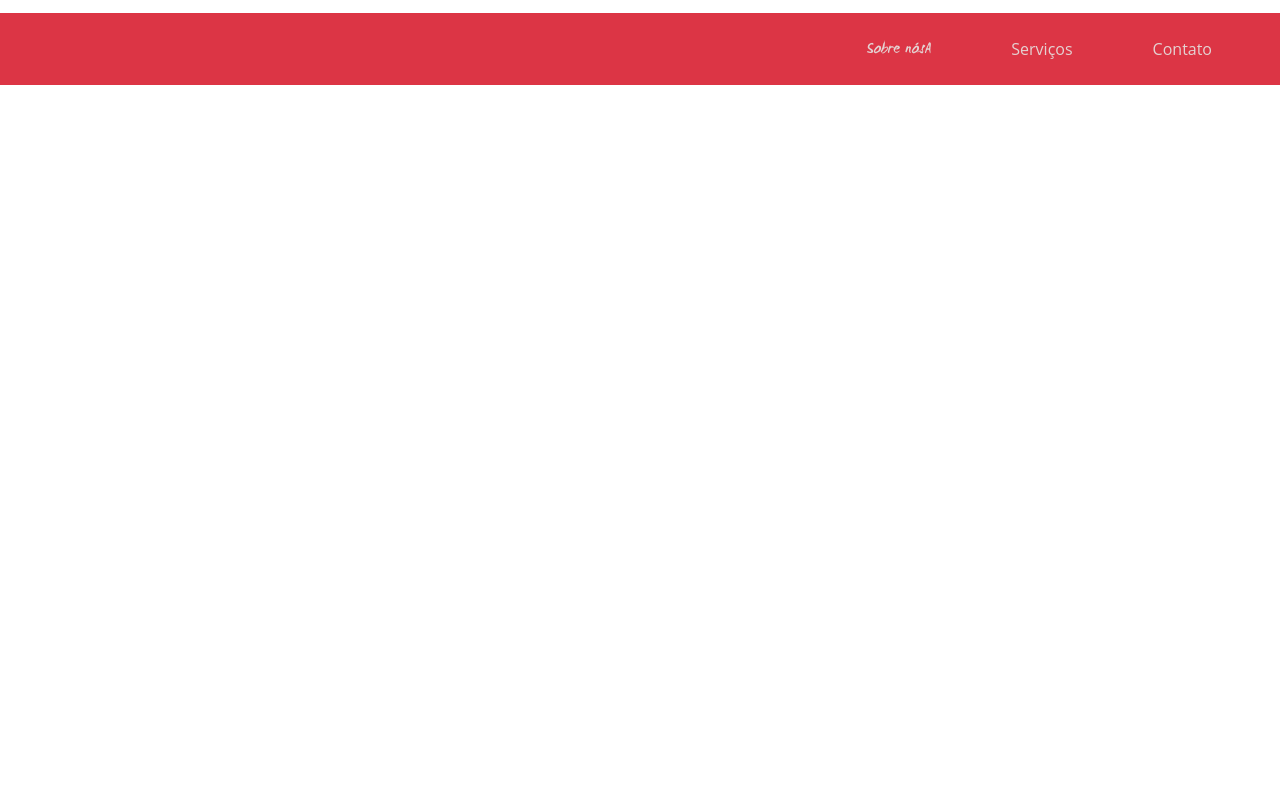
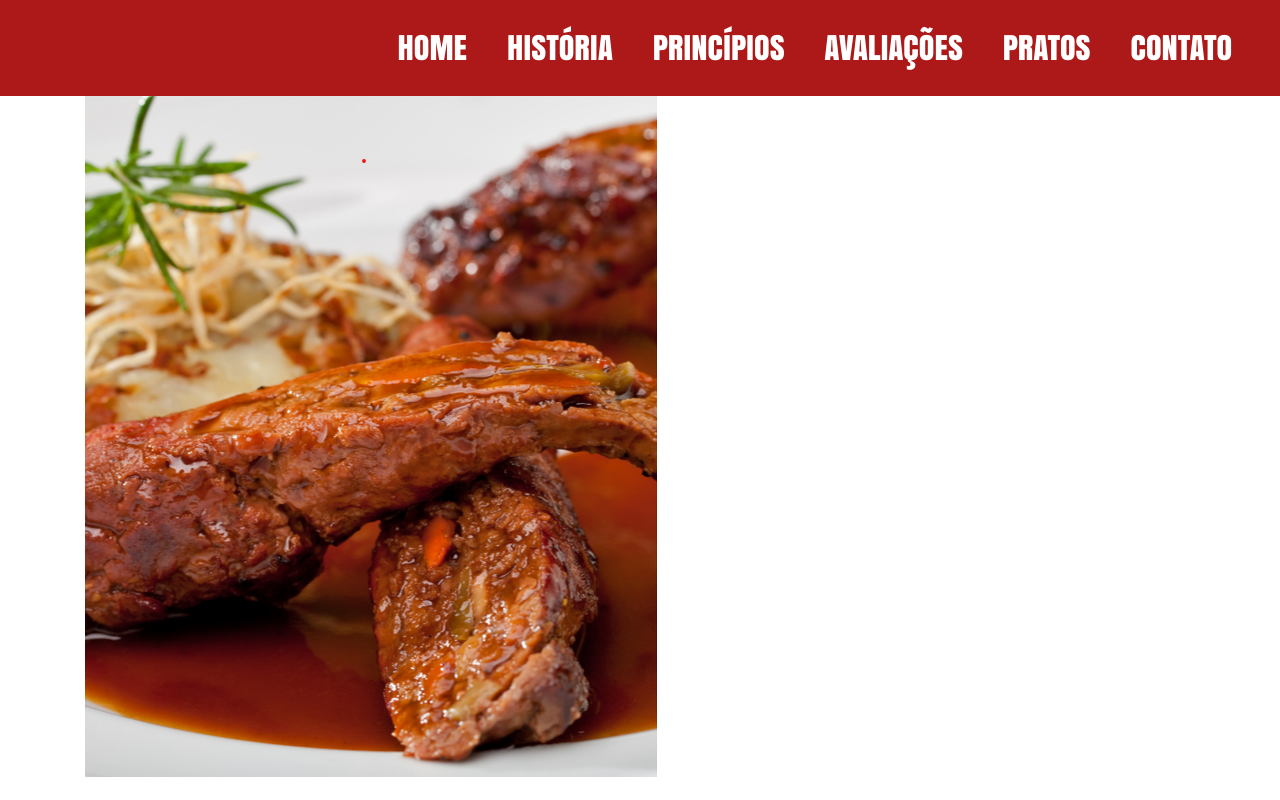
Before and after one commit to RainhadaPauloEiro/TCC-site-, a plain HTML site: page index.html in a window 1280 px wide. Drawn offline with nearby package versions, Linux system fonts and the light colour scheme.

Commit message:
continuação

```diff
--- a/css/principal.css
+++ b/css/principal.css
@@ -1,22 +1,20 @@
 @font-face {
-    font-family:'WC-B';
-    src: url('/Fonts/WCManoNegraBta/WCManoNegraBta.ttf')
-    format('TrueType');
+    font-family: WC;
+    src: url(../Fonts/WCManoNegraBta/WCManoNegraBta.ttf);
+  }
+@font-face{
+    font-family: Anton;
+    src: url(../Fonts/Anton.ttf);
 }
-.menuresponsivo {
-    position: absolute;
-    width: 100%;
-    font-family: 'Open Sans', sans-serif;
-    margin-top: 1%;
-    margin-right: 2%;
+
+.navbar{
+    background-color: #ad1818;
 }
 
 .navbar-nav > li > a{
-    color: rgb(228, 209, 209) !important;
-}
-.nav-item{
-    margin: 0 20px;
+    color: rgb(255, 255, 255) !important;
 }
 #linka{
-font-family: WC-B;
+font-family: Anton;
+font-size: 2em;
 }
--- a/index.html
+++ b/index.html
@@ -17,26 +17,41 @@
 <body>
 
   <header class="menuresponsivo">
-    <nav class="navbar navbar-expand-lg navbar-light py-3  bg-danger">
+    <nav class="navbar navbar-expand-lg navbar-light py-3 ">
       <button class="navbar-toggler ml-auto" type="button" data-toggle="collapse" data-target="#navbarNav" aria-controls="navbarNav" aria-expanded="false" aria-label="Toggle navigation">
         <span class="navbar-toggler-icon"></span>
       </button>
       <div class="collapse navbar-collapse ml-auto" id="navbarNav">
         <ul class="navbar-nav ml-auto">
           <li class="nav-item  ">
-            <a class="nav-link mr-4" id="linka" href="#">Sobre nósA</a>
+            <a class="nav-link mr-4" id="linka" href="#">HOME</a>
           </li>
           <li class="nav-item ">
-            <a class="nav-link mr-4" id="link" href="#">Serviços</a>
+            <a class="nav-link mr-4" id="linka" href="#">HISTÓRIA</a>
           </li>
           <li class="nav-item ">
-            <a class="nav-link mr-4" id="link" href="#">Contato</a>
+            <a class="nav-link mr-4" id="linka" href="#">PRINCÍPIOS</a>
+          </li>
+          <li class="nav-item ">
+            <a class="nav-link mr-4" id="linka" href="#">AVALIAÇÕES</a>
+          </li>
+          <li class="nav-item ">
+            <a class="nav-link mr-4" id="linka" href="#">PRATOS</a>
+          </li>
+          <li class="nav-item ">
+            <a class="nav-link mr-4" id="linka" href="#">CONTATO</a>
           </li>
         </ul>
       </div>
     </nav>
   </header>
 
+
+  <div class="container">
+    <div class="">
+      <img src="img/img_home.png" alt="">
+    </div>
+  </div>
 
 
 
```
Also changed, not shown: Fonts/Anton.ttf (added), img/img_home.png (added).
